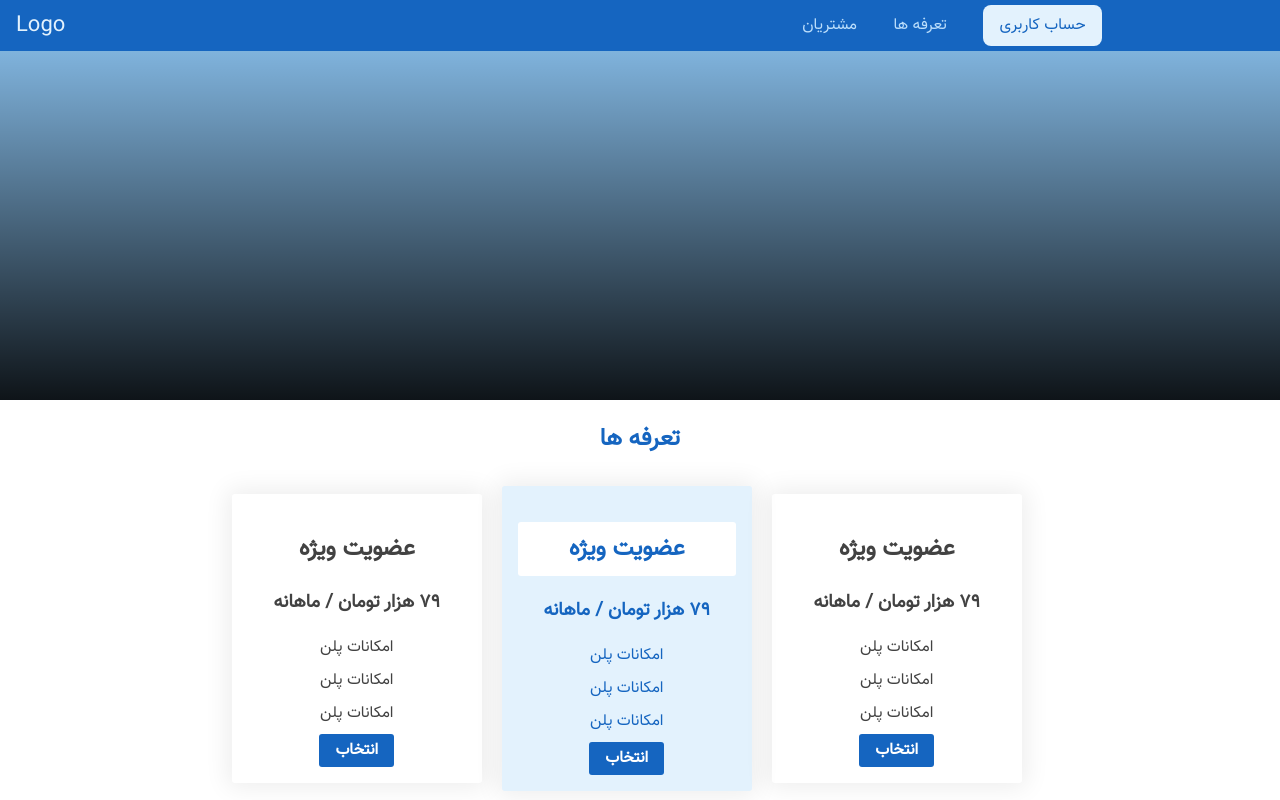
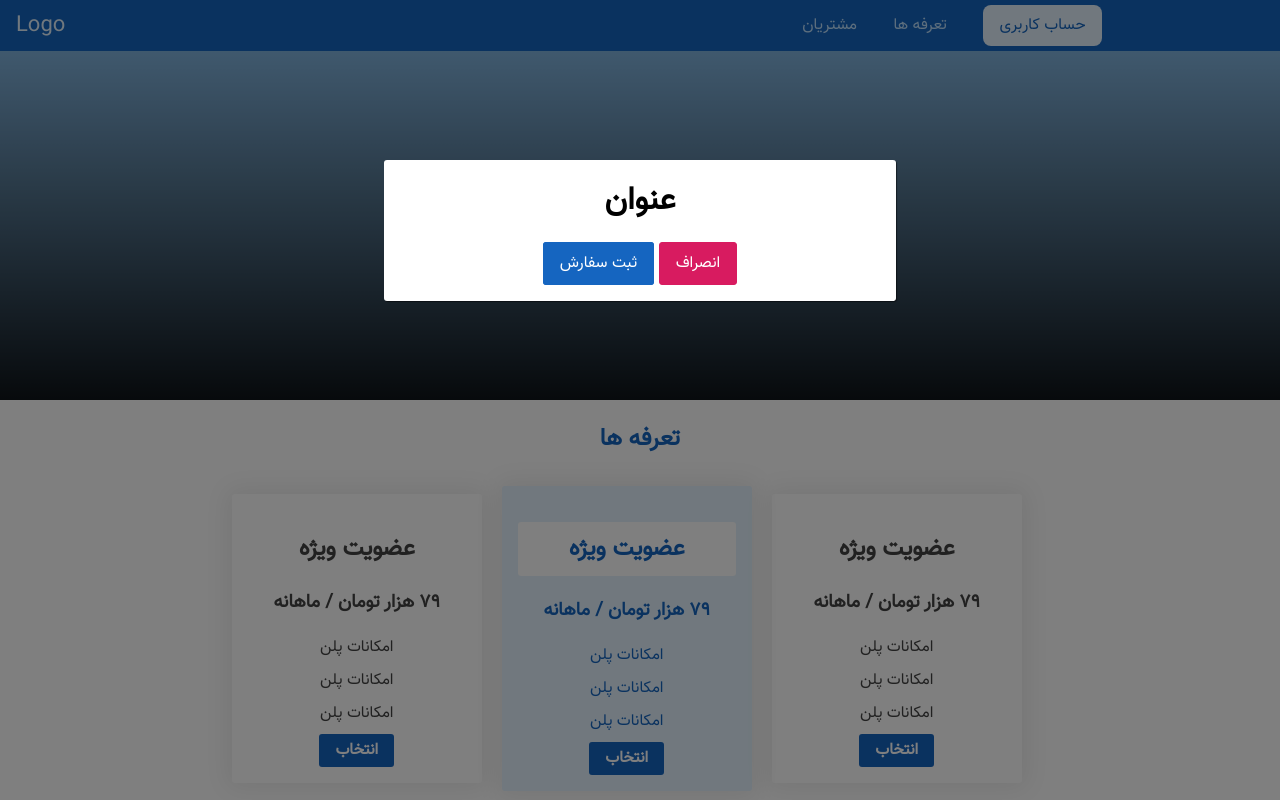
Before and after one commit to jafarijason/full-css-library, a plain HTML site: page index.html in a window 1280 px wide. Shown: the top 800 px of the page. Drawn offline with Linux system fonts and the light colour scheme.

Commit message:
make mofal for order

```diff
--- a/index.html
+++ b/index.html
@@ -8,7 +8,16 @@
     <link rel="stylesheet" href="./styles/main.css " />
   </head>
   <body>
-    <!-- <div class="backdrop"></div> -->
+    <div class="backdrop"></div>
+    <div class="modal">
+      <h1 class="modal__title">عنوان</h1>
+      <div class="modal__actions">
+        <a href="#" class="modal__action">ثبت سفارش</a>
+         <button class="modal__action modal__action--negative">
+          انصراف
+         </button>
+      </div>
+    </div>
     <header class="main-header">
       <div>
         <a href="#" class="main-header__logo">Logo</a>
--- a/pages/plans/plans.css
+++ b/pages/plans/plans.css
@@ -5,8 +5,8 @@
 .background {
   background: url("../../images/bg-image.jpg") center/cover no-repeat;
   filter: grayscale(80%);
-  width: 100%;
-  height: 100%;
+  width: 100vw;
+  height: 100vh;
   position: fixed;
   z-index: -1;
   /* background-position: center;
--- a/styles/main.css
+++ b/styles/main.css
@@ -5,11 +5,8 @@
   /* background: linear-gradient(30deg,red ,blue,green,transparent); */
   /* background: radial-gradient(circle at 20% 50%,red,blue,green); */
 
-  background:
-    linear-gradient(to top, rgba(0,0,0,0.9), transparent),
-    url("../images/bg-image.jpg") center/cover no-repeat,
-    #90caf9
-  ;
+  background: linear-gradient(to top, rgba(0, 0, 0, 0.9), transparent),
+    url("../images/bg-image.jpg") center/cover no-repeat, #90caf9;
 }
 
 .section-title {
@@ -103,3 +100,37 @@
   color: #1976d2;
   font-size: 18px;
 }
+
+.modal {
+  position: fixed;
+  /* display: none; */
+  z-index: 200;
+  top: 20vh;
+  left: 30vw;
+  width: 40vw;
+  background: #ffffff;
+  padding: 1rem;
+  border-radius: 3px;
+  box-shadow: 1px 1px 1px rgba(0, 0, 0, .5);
+}
+
+.modal__title{
+  text-align: center;
+  margin: 0 0 1rem 0  ;
+}
+.modal__actions{
+  text-align: center;
+}
+.modal__action{
+  border: 1px solid #1565c0;
+  background: #1565c0;
+  text-decoration: none;
+  color: #ffffff;
+  font: inherit;
+  padding: 0.5rem 1rem ;
+  border-radius: 3px;
+}
+.modal__action--negative{
+  background: #d81b60;
+  border: 1px solid #d81b60;
+}
--- a/styles/shared.css
+++ b/styles/shared.css
@@ -11,7 +11,16 @@ body {
   /* direction: rtl; */
 }
 
-
+.backdrop{
+  position: fixed;
+  /* display: none; */
+  top: 0;
+  left: 0;
+  z-index: 100;
+  width: 100vw;
+  height: 100vh;
+  background: rgba(0,0,0,0.5) ;
+}
 
 .main-header {
   width: 100%;
```
